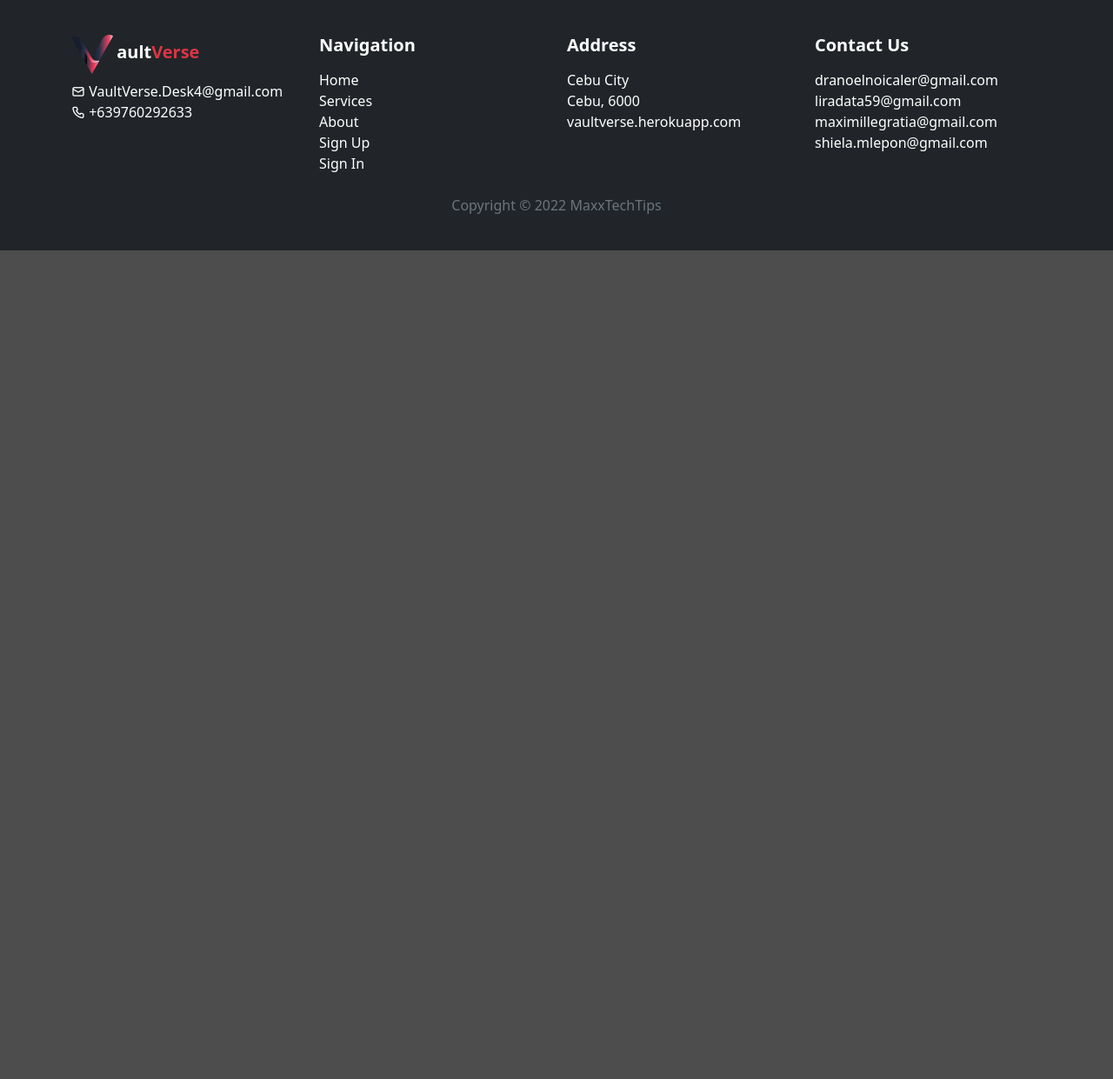
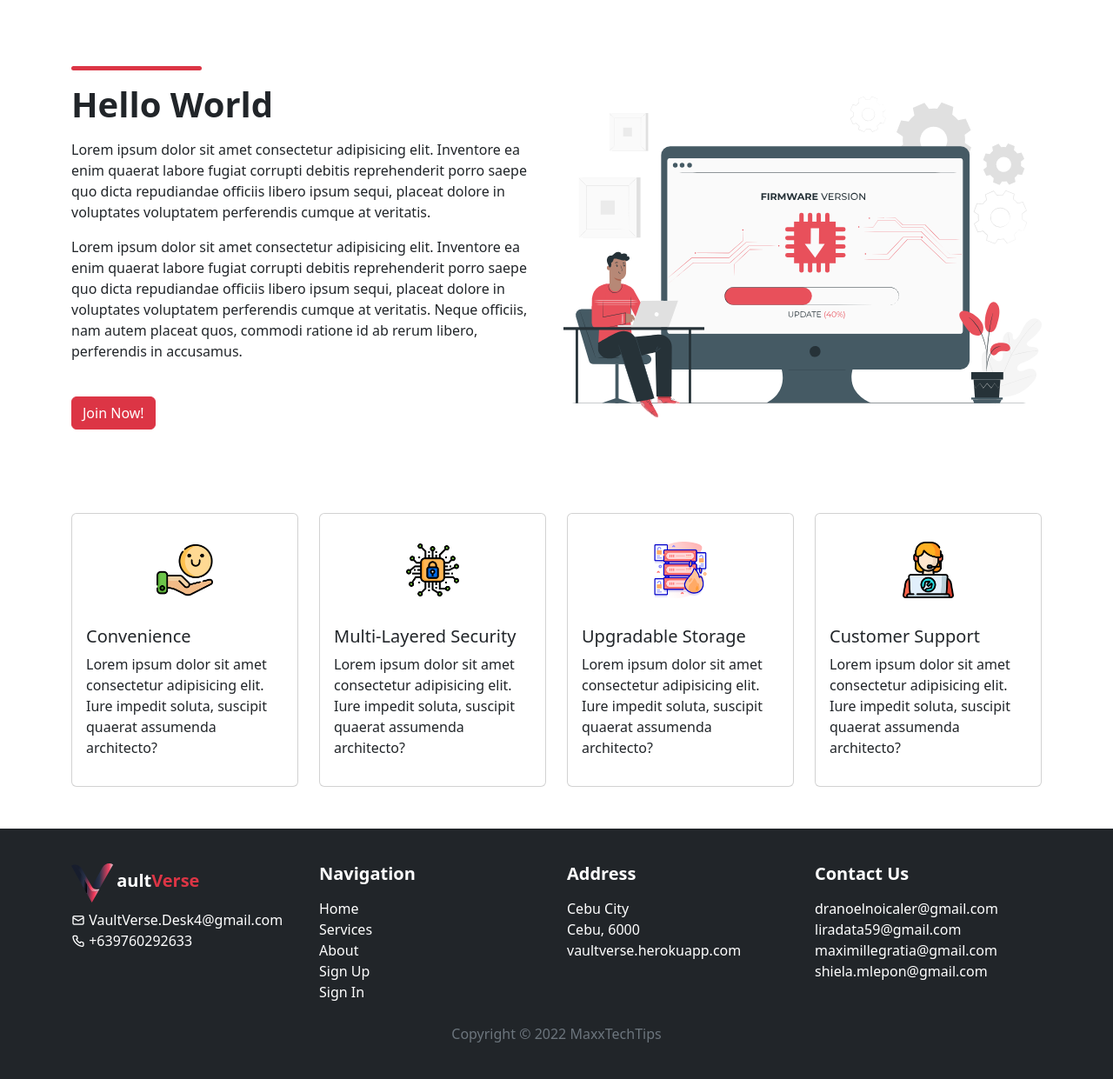
Before and after one commit to XData08/VaultVerse-3.0, a Flask app: page /services in a window 1280 px wide. Shown: the part 544-1785 px from the top of the page at 87% size. Before the commit the page ends 832 px from the top, so only its background shows below. Run offline with Flask 2, Linux system fonts and the light colour scheme.

Commit message:
Increment #1 : Service s Page

```diff
--- a/App/static/css/style.css
+++ b/App/static/css/style.css
@@ -49,8 +49,17 @@ h1.top-line::before {
     border-radius: 20px;
     top: -20px;
     left : 0;
+}
 
+#map {
+    width: 100%;
+    height: 100%;
 }
+
+.mapboxgl-ctrl-attrib{
+    display : none;
+}
+
 @media screen and (max-width : 500px ){
     .title {
         font-size :2.5rem;
--- /dev/null
+++ b/App/static/js/scripts.js
@@ -0,0 +1,8 @@
+mapboxgl.accessToken = 'pk.eyJ1IjoiYnRyYXZlcnN5IiwiYSI6ImNrbmh0dXF1NzBtbnMyb3MzcTBpaG10eXcifQ.h5ZyYCglnMdOLAGGiL1Auw';
+
+var map = new mapboxgl.Map({
+    container: 'map',
+    style: 'mapbox://styles/mapbox/streets-v11',
+    center: [123.885400, 10.315700],
+    zoom: 10,
+});
--- a/App/templates/base.html
+++ b/App/templates/base.html
@@ -38,5 +38,7 @@
 
 
         <script src="https://cdn.jsdelivr.net/npm/bootstrap@5.2.0-beta1/dist/js/bootstrap.bundle.min.js" integrity="sha384-pprn3073KE6tl6bjs2QrFaJGz5/SUsLqktiwsUTF55Jfv3qYSDhgCecCxMW52nD2" crossorigin="anonymous"></script>
+
+        <script type="text/JavaScript" src="{{ url_for('static', filename='js/scripts.js') }}"></script>
     </body>
 </html>
--- a/App/templates/components/footer.html
+++ b/App/templates/components/footer.html
@@ -1,7 +1,7 @@
 <footer class="container-fluid bg-dark text-white py-4" >
     <div class="container mt-3">
         <div class="row g-4">
-            <div class="col-lg-3">
+            <div class="col-md-6 col-lg-3">
                 <img src="{{ url_for('static', filename='svg/vaultverse.svg') }}"
                 class="logo" >
                 <h5 class="fw-bold d-inline">ault<span class="text-danger">Verse</span></h5>
@@ -14,7 +14,7 @@
                     </a>
                 </div>
             </div>
-            <div class="col-lg-3">
+            <div class="col-6 col-md-6 col-lg-3">
                 <h5 class="fw-bold">Navigation</h5>
                 <div class="pt-2">
                     <a href="{{ url_for('Front.IndexPage') }}" class="d-block text-white text-decoration-none">Home</a>
@@ -24,7 +24,7 @@
                     <a href="{{ url_for('Forms.LoginPage') }}" class="d-block text-white text-decoration-none">Sign In</a>
                 </div>
             </div>
-            <div class="col-lg-3">
+            <div class="col-6 col-md-6 col-lg-3">
                 <h5 class="fw-bold">Address</h5>
                 <div class="pt-2">
                     <a href="#" class="d-block text-white text-decoration-none">Cebu City</a>
@@ -32,7 +32,7 @@
                     <a href="#" class="d-block text-white text-decoration-none">vaultverse.herokuapp.com</a>
                 </div>
             </div>
-            <div class="col-lg-3">
+            <div class="col-md-6 col-lg-3">
                 <h5 class="fw-bold">Contact Us</h5>
                 <div class="pt-2">
                     <a href="#" class="d-block text-white text-decoration-none">dranoelnoicaler@gmail.com</a>
--- a/App/templates/components/navigation.html
+++ b/App/templates/components/navigation.html
@@ -1,4 +1,4 @@
-<nav class="navbar navbar-expand-lg bg-light justify-content-center sticky-top shadow-sm   ">
+<nav class="navbar navbar-expand-sm bg-light justify-content-center sticky-top shadow-sm   ">
     <div class="container mx-1">
         <a class="navbar-brand fw-bold" href="{{ url_for('Front.IndexPage') }}">
             Vault<span class="text-danger">Verse</span>
--- a/App/templates/services.html
+++ b/App/templates/services.html
@@ -18,4 +18,82 @@
         </div>
     </div>
 </section>
+
+<section class="container-fluid my-5">
+    <div class="container py-0 py-lg-5 ">
+        <div class="row align-items-center g-3">
+            <div class="col-sm-12 col-lg-6 order-2 order-lg-1">
+                <h1 class="mb-3 fw-bold top-line">Hello World</h1>
+                <p>
+                    Lorem ipsum dolor sit amet consectetur adipisicing elit. Inventore ea enim quaerat labore fugiat corrupti debitis reprehenderit porro saepe quo dicta repudiandae officiis libero ipsum sequi, placeat dolore in voluptates voluptatem perferendis cumque at veritatis.
+                </p>
+                <p>
+                    Lorem ipsum dolor sit amet consectetur adipisicing elit. Inventore ea enim quaerat labore fugiat corrupti debitis reprehenderit porro saepe quo dicta repudiandae officiis libero ipsum sequi, placeat dolore in voluptates voluptatem perferendis cumque at veritatis. Neque officiis, nam autem placeat quos, commodi ratione id ab rerum libero, perferendis in accusamus.
+                </p>
+                <a href="#" class="btn btn-danger mt-4">Join Now!</a>
+            </div>
+            <div class="col-sm-12 col-lg-6 order-1 order-lg-2">
+                <img src="{{ url_for('static', filename='svg/Homepage3.svg') }}"
+                    class="img-fluid">
+            </div>
+        </div>
+    </div>
+</section>
+
+
+<section class="container-fluid my-5">
+    <div class="container">
+        <div class="row g-4">
+            <div class="col-sm-6 col-lg-3">
+                <div class="card ">
+                    <img src="{{ url_for('static', filename='image/satisfaction.png') }}"
+                        class="card-img-top w-25 mx-auto py-3 mt-3">
+                    <div class="card-body">
+                        <h5 class="card-titl">Convenience</h5>
+                        <p clas="card-text text-muted">
+                            Lorem ipsum dolor sit amet consectetur adipisicing elit. Iure impedit soluta, suscipit quaerat assumenda architecto?
+                        </p>
+                    </div>
+                </div>
+            </div>
+            <div class="col-sm-6 col-lg-3">
+                <div class="card">
+                    <img src="{{ url_for('static', filename='image/security.png') }}"
+                        class="card-img-top w-25 mx-auto py-3 mt-3">
+                    <div class="card-body">
+                        <h5 class="card-title">Multi-Layered Security</h5>
+                        <p clas="card-text text-muted">
+                            Lorem ipsum dolor sit amet consectetur adipisicing elit. Iure impedit soluta, suscipit quaerat assumenda architecto?
+                        </p>
+                    </div>
+                </div>
+            </div>
+            <div class="col-sm-6 col-lg-3">
+                <div class="card">
+                    <img src="{{ url_for('static', filename='image/overload.png') }}"
+                        class="card-img-top w-25 mx-auto py-3 mt-3">
+                    <div class="card-body">
+                        <h5 class="card-title">Upgradable Storage</h5>
+                        <p clas="card-text text-muted">
+                            Lorem ipsum dolor sit amet consectetur adipisicing elit. Iure impedit soluta, suscipit quaerat assumenda architecto?
+                        </p>
+                    </div>
+                </div>
+            </div>
+            <div class="col-sm-6 col-lg-3">
+                <div class="card ">
+                    <img src="{{ url_for('static', filename='image/technical-support.png') }}"
+                        class="card-img-top w-25 mx-auto py-3 mt-3">
+                    <div class="card-body">
+                        <h5 class="card-title">Customer Support </h5>
+                        <p clas="card-text text-muted">
+                            Lorem ipsum dolor sit amet consectetur adipisicing elit. Iure impedit soluta, suscipit quaerat assumenda architecto?
+                        </p>
+                    </div>
+                </div>
+            </div>
+        </div>
+    </div>
+</section>
+
 {% endblock %}
--- a/app.py
+++ b/app.py
@@ -5,4 +5,4 @@ app = create_app()
 
 if __name__ == "__main__":
     # app.run(host="0.0.0.0")
-    app.run()
+    app.run(debug=True)
```
Also changed, not shown: App/templates/about.html (+29 -0 lines), App/templates/error.html (+4 -3 lines), App/templates/index.html (+18 -16 lines), App/static/image/overload.png (added), App/static/image/satisfaction.png (added), App/static/image/security.png (added), App/static/image/technical-support.png (added).
